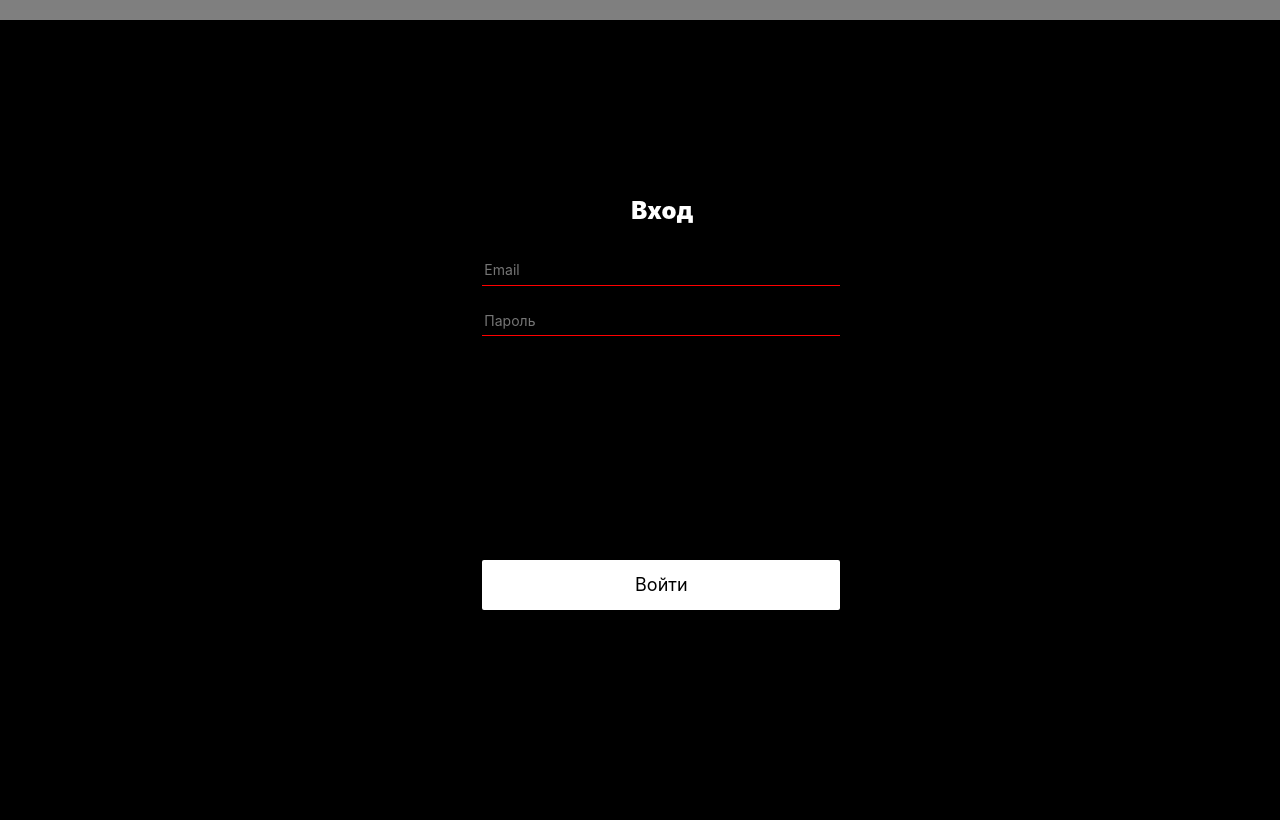
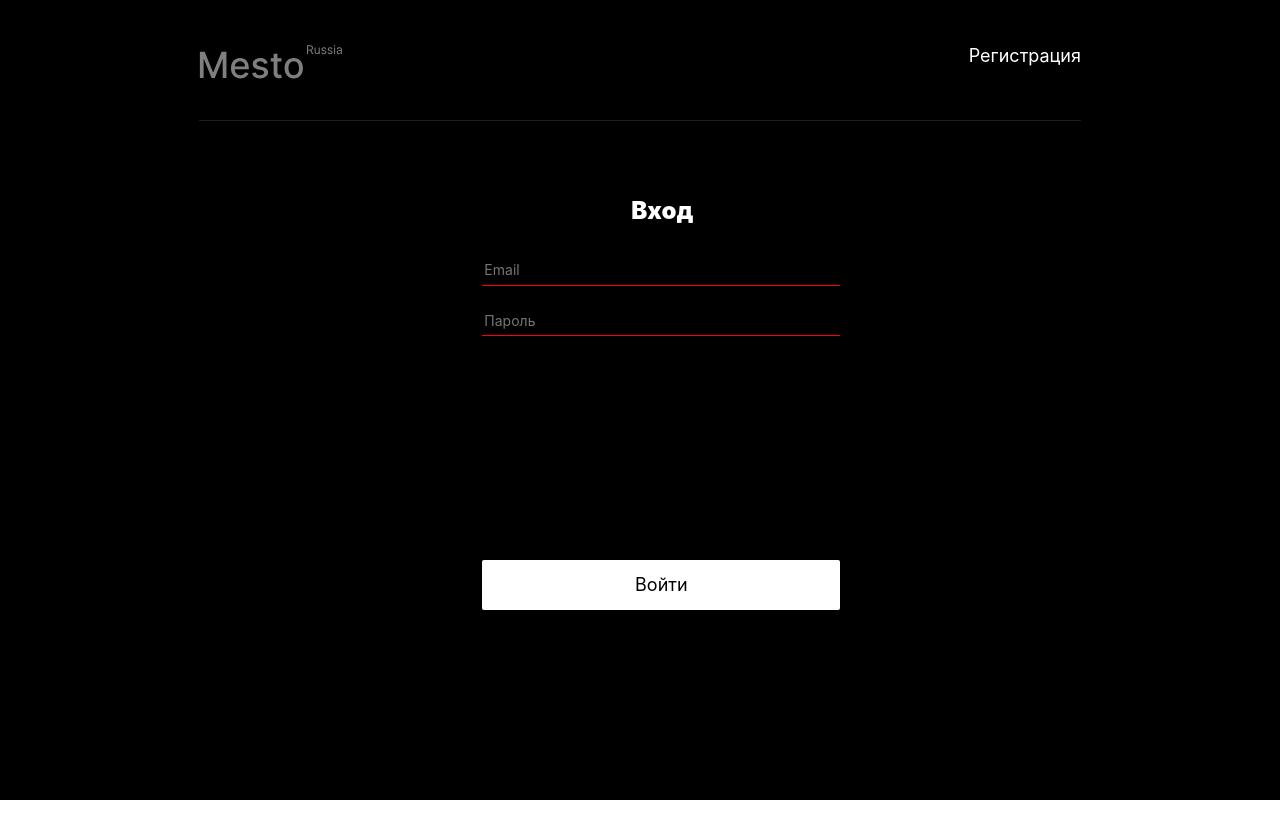
Before and after one commit to Shigatsi/react-mesto-auth, a React (Create React App) app: page /sign-in in a window 1280 px wide. Built offline with nearby package versions, Linux system fonts and the light colour scheme; no server answers; a web font is replaced by a local one.

Commit message:
feature: component Header refactored

```diff
--- /dev/null
+++ b/src/blocks/header/__info/header__info.css
@@ -0,0 +1,7 @@
+.header__info {
+  display: flex;
+  align-items: baseline;
+  color: #fff;
+  font-size: 18px;
+  line-height: 22px;
+}
--- /dev/null
+++ b/src/blocks/header/__link/header__link.css
@@ -0,0 +1,11 @@
+.header__link {
+  color:#fff;
+ text-decoration: none;
+ z-index: 3;
+}
+
+.header__link:hover {
+  cursor: pointer;
+  color: rgba(225, 225, 225, .8);
+  transition: .2s ease-in-out;
+}
--- /dev/null
+++ b/src/blocks/header/__user-login/header__user-login.css
@@ -0,0 +1,4 @@
+.header__user-login {
+  color: #fff;
+  margin-right: 24px;
+}
--- a/src/blocks/header/header.css
+++ b/src/blocks/header/header.css
@@ -1,4 +1,8 @@
 @import url(./__logo/header__logo.css);
+@import url(./__info/header__info.css);
+@import url(./__user-login/header__user-login.css);
+@import url(./__link/header__link.css);
+
 
 .header{
   max-width: 882px;
@@ -6,6 +10,8 @@
   margin: 0 auto 40px;
   padding-top: 45px;
   border-bottom: 1px solid rgb(84, 84, 84, .7);
+  display: flex;
+  justify-content: space-between;
 }
 
 @media screen and (max-width: 1024px){
--- a/src/components/App.js
+++ b/src/components/App.js
@@ -160,7 +160,7 @@ function App() {
   return (
     <CurrentUserContext.Provider value = {currentUser}>
       <div className="page">
-        {!loggedIn ? <h2>Another HEADER</h2> : <Header/>}
+        {loggedIn ? <h2>Another HEADER</h2> : <Header/>}
     {console.log(loggedIn)}
         <Switch>
 
--- a/src/components/Header.js
+++ b/src/components/Header.js
@@ -1,29 +1,29 @@
+import React from 'react';
+import { Route, Link } from 'react-router-dom';
 import mestoLogo from '../images/logo.svg';
 
 function Header (...props) {
   return (
     <header className="header">
         <img className="header__logo" src={mestoLogo} alt="Логотип Mesto Russia"/>
-        {/* <Route exact path= "/">
-
-        </Route> */}
+        <Route exact path= "/">
+          <div className = "header__info">
+            <p className="header__user-login">asd@mail.com</p>
+            <Link to = "/sign-in" className="header__link"> Выйти </Link>
+          </div>
+        </Route>
+        <Route path="/sign-up">
+          <div className = "header__info">
+            <Link to = "/sign-in" className="header__link"> Войти </Link>
+          </div>
+        </Route>
+        <Route path="/sign-in">
+          <div className = "header__info">
+            <Link to = "/sign-up" className="header__link"> Регистрация </Link>
+          </div>
+        </Route>
     </header>
   )
 };
 
 export default Header;
-
-
-{/* <header>
-  <img ... />
-  <Route exact path="/">
-     email
-     button
-  </Route>
-  <Route path="/signup">
-    <Link to="signin>
-  </Route>
-  <Route path="/signin">
-    <Link to="signup">
-  </Route>
-</header> */}
--- a/src/components/ProtectedRoute.js
+++ b/src/components/ProtectedRoute.js
@@ -5,7 +5,8 @@ function ProtectedRoute({component: Component, ...props}) {
   return (
     <Route>
       {
-        props.loggedIn === true ? <Component {...props}/> : <Redirect to = "/sign-in"></Redirect>
+        // props.loggedIn === true ? <Component {...props}/> : <Redirect to = "/sign-in"></Redirect>
+        props.loggedIn === false && <Component {...props}/>
       }
     </Route>
   )
```
Also changed, not shown: 1 other file (tests, documents, lock files or other folders).
